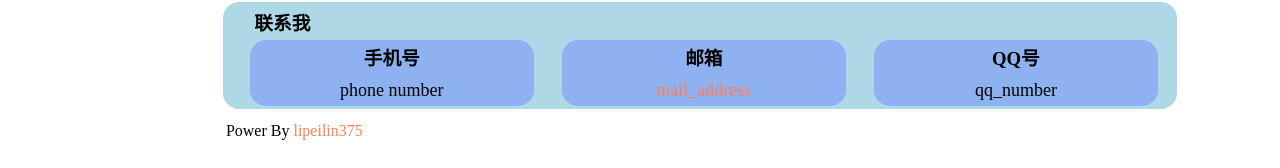
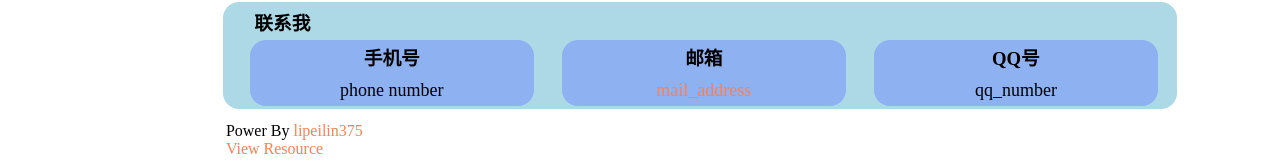
Before and after one commit to jinjieup/resume_module, a plain HTML site: page index.html in a window 1280 px wide. Shown: the part 725-893 px from the top of the page. Drawn offline with Linux system fonts and the light colour scheme.

Commit message:
Update index.html
add the link of resource

```diff
--- a/index.html
+++ b/index.html
@@ -85,7 +85,8 @@
             </li>
         </ul>
     </div>
-    <div id="contact" class="item-intro-right-all" style="background-color: lightblue;"><!-- 联系方式✔️ -->
+    <div id="contact" class="item-intro-right-all" style="background-color: lightblue;">
+        <!-- 联系方式✔️ -->
         <h3 class="item-title">联系我</h3>
         <div class="contact-module">
             <div id="phone">
@@ -103,7 +104,8 @@
         </div>
     </div>
     <div id="power" class="item-intro-right-all">
-        <div>Power By <a href="https://github.com/lipeilin375" target="_blank">lipeilin375</a></div>
+        <div>Power By <a href="https://github.com/lipeilin375" target="_blank">lipeilin375</a><br>
+            <a href="https://github.com/jinjieup/resume_module" target="_blank">View Resource</a></div>
     </div>
 
 </body>
```
